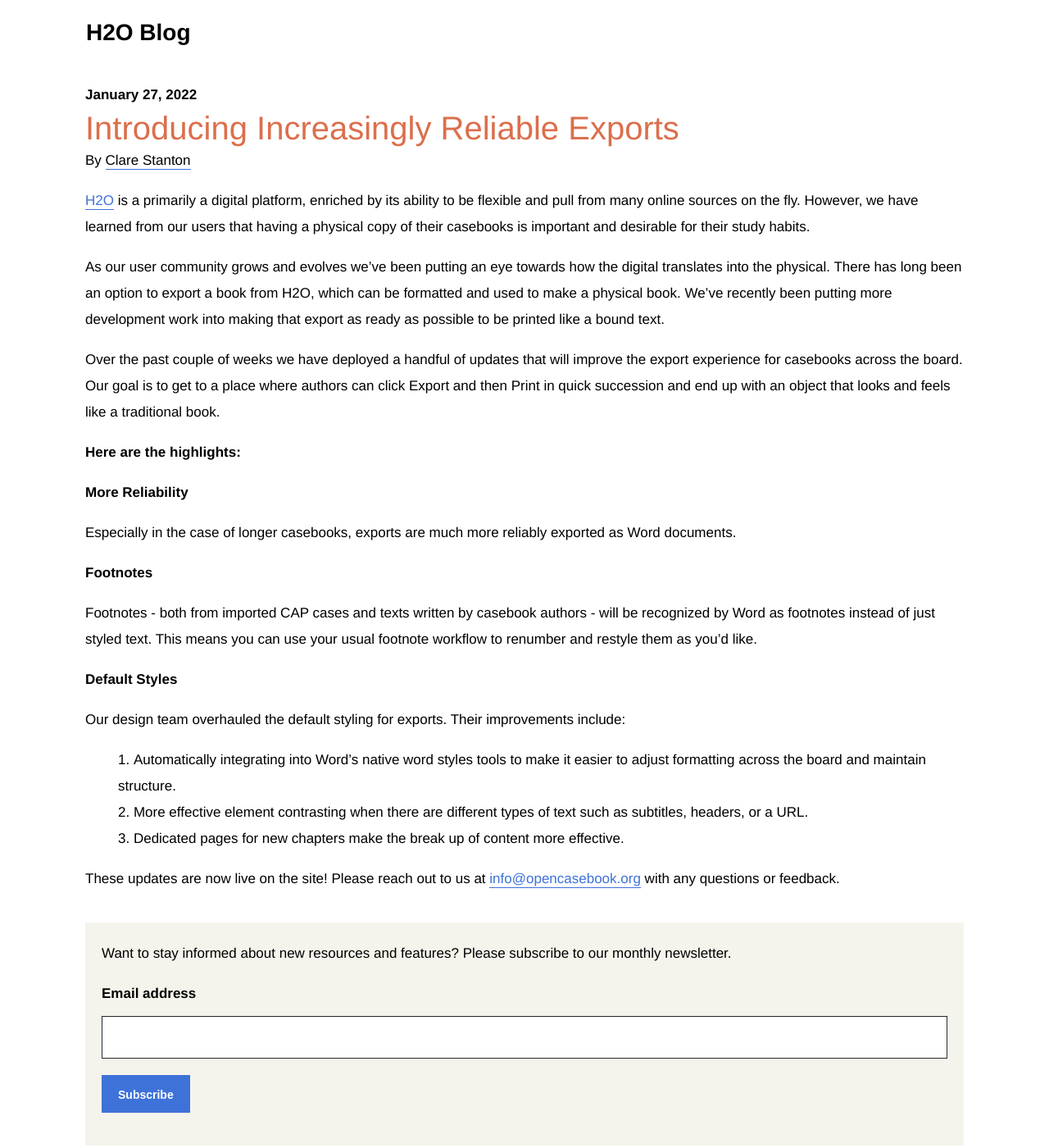
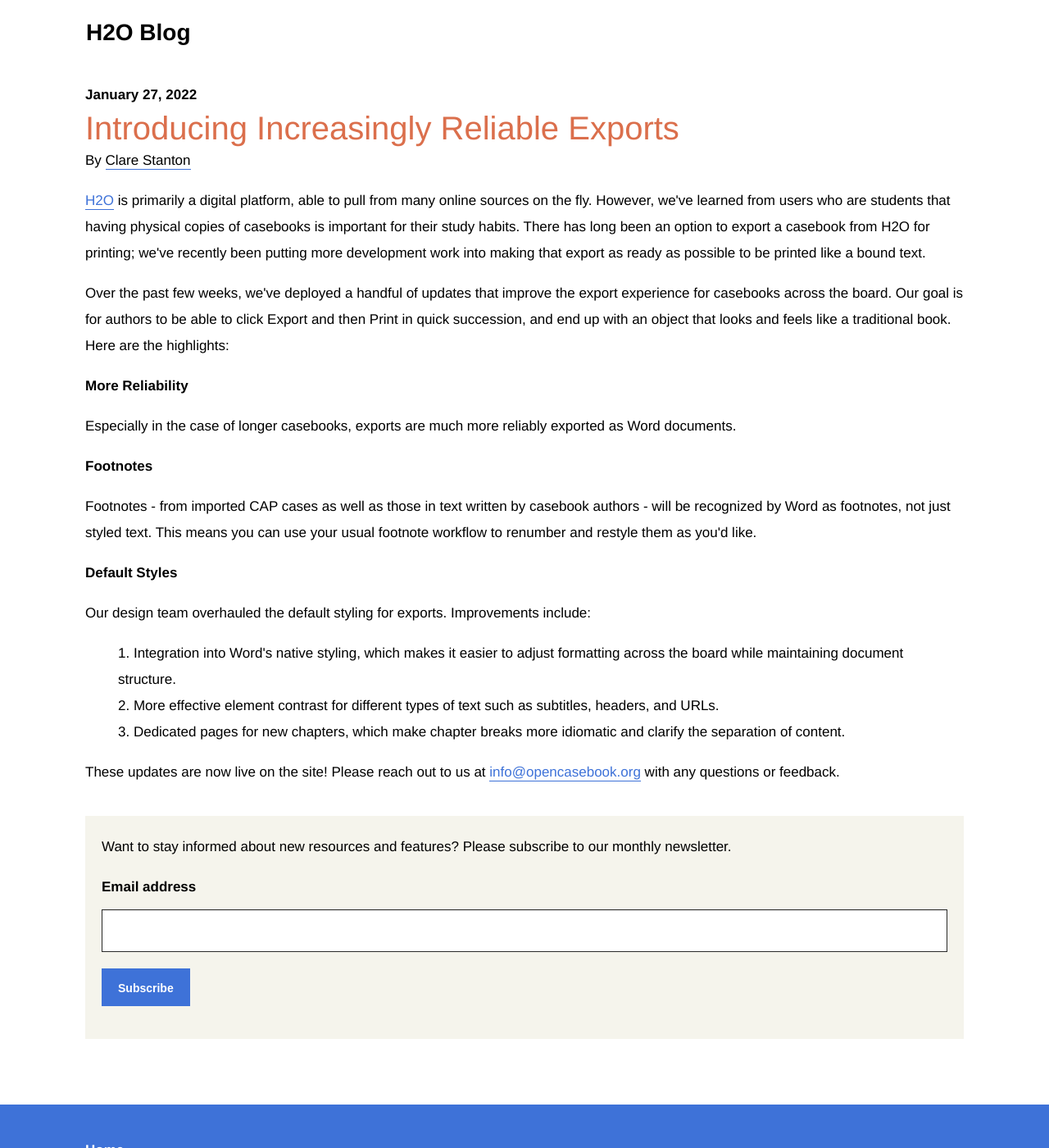
Before and after one commit to harvard-lil/h2o-static, a Jekyll site: the page built from app/_posts/2022-01-27-export-button-improvements-post.md, in a window 1280 px wide and 1400 px high. Shown: the whole window at 82% size. Built offline with Jekyll 4.4.1, drawn with Linux system fonts in a browser that asks for light colours; comment, search, counter and statistics services are not loaded.

Commit message:
Copyediting

```diff
--- a/app/_posts/2022-01-27-export-button-improvements-post.md
+++ b/app/_posts/2022-01-27-export-button-improvements-post.md
@@ -3,30 +3,25 @@ title: Introducing Increasingly Reliable Exports
 author: clare-stanton
 excerpt_separator: <!--more-->
 ---
-[H2O](https://opencasebook.org) is a primarily a digital platform, enriched by its ability to be flexible and pull from many online sources on the fly. However, we have learned from our users that having a physical copy of their casebooks is important and desirable for their study habits.
+[H2O](https://opencasebook.org/) is primarily a digital platform, able to pull from many online sources on the fly. However, we've learned from users who are students that having physical copies of casebooks is important for their study habits. There has long been an option to export a casebook from H2O for printing; we've recently been putting more development work into making that export as ready as possible to be printed like a bound text.
 
-As our user community grows and evolves we’ve been putting an eye towards how the digital translates into the physical. There has long been an option to export a book from H2O, which can be formatted and used to make a physical book. We’ve recently been putting more development work into making that export as ready as possible to be printed like a bound text.
-
-Over the past couple of weeks we have deployed a handful of updates that will improve the export experience for casebooks across the board. Our goal is to get to a place where authors can click Export and then Print in quick succession and end up with an object that looks and feels like a traditional book.
+Over the past few weeks, we've deployed a handful of updates that improve the export experience for casebooks across the board. Our goal is for authors to be able to click Export and then Print in quick succession, and end up with an object that looks and feels like a traditional book. Here are the highlights:
 
 <!--more-->
-
-### Here are the highlights:
 
 ### More Reliability
 Especially in the case of longer casebooks, exports are much more reliably exported as Word documents.
 
-
 ### Footnotes
-Footnotes - both from imported CAP cases and texts written by casebook authors - will be recognized by Word as footnotes instead of just styled text. This means you can use your usual footnote workflow to renumber and restyle them as you’d like.
+Footnotes - from imported CAP cases as well as those in text written by casebook authors - will be recognized by Word as footnotes, not just styled text. This means you can use your usual footnote workflow to renumber and restyle them as you'd like.
 
 ### Default Styles
-Our design team overhauled the default styling for exports. Their improvements include:
+Our design team overhauled the default styling for exports. Improvements include:
 
-1. Automatically integrating into Word’s native word styles tools to make it easier to adjust formatting across the board and maintain structure.
+1. Integration into Word's native styling, which makes it easier to adjust formatting across the board while maintaining document structure.
 
-2. More effective element contrasting when there are different types of text such as subtitles, headers, or a URL.
+2. More effective element contrast for different types of text such as subtitles, headers, and URLs.
 
-3. Dedicated pages for new chapters make the break up of content more effective.
+3. Dedicated pages for new chapters, which make chapter breaks more idiomatic and clarify the separation of content.
 
 These updates are now live on the site! Please reach out to us at [info@opencasebook.org](mailto:info@opencasebook.org) with any questions or feedback.
```
